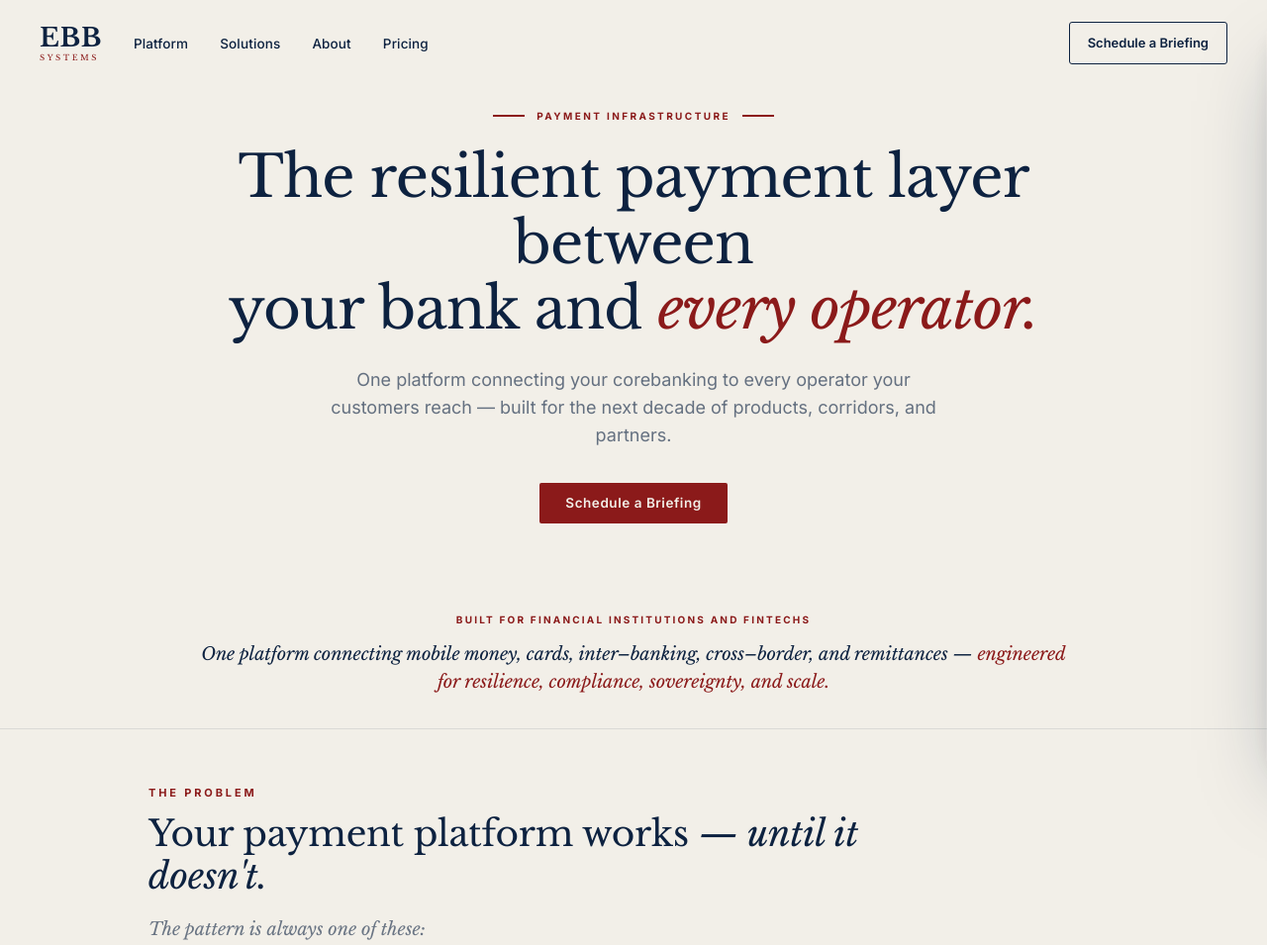
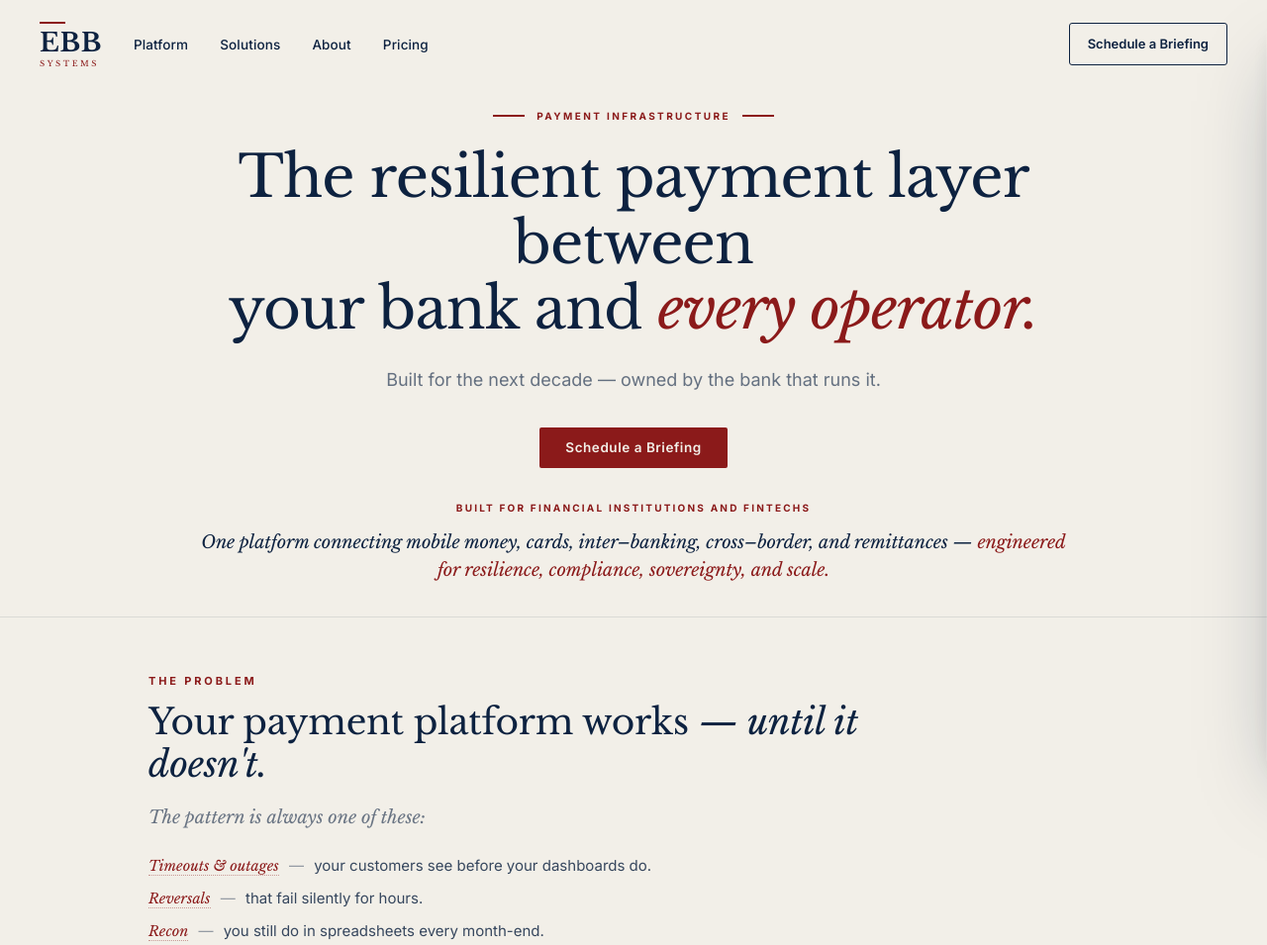
Before and after one commit to kengatimu/engineeredbybytes.com, a plain HTML site: page mockup-hero.html in a window 1280 px wide. Shown: the top 955 px of the page at 99% size. Drawn offline with nearby package versions, Linux system fonts and the light colour scheme.

Commit message:
hero v2 polish round 2: 3 fixes
1. NAV WORDMARK now has the crimson rule above it
   - Added ::before pseudo-element: 26px x 1.5px crimson bar
   - Sits above "EBB" with 6px margin
   - Matches the EBB letterhead identity (rule + EBB + small caps Systems)
   - Logo now looks like the real EBB brand, not a generic wordmark

2. SUB-HEADLINE rewritten so it doesn't mirror the prose strip
   - Was: "One platform connecting your corebanking to every operator
     your customers reach — built for the next decade of products,
     corridors, and partners."
   - Now: "Built for the next decade — owned by the bank that runs it."
   - Both lines previously started "One platform connecting..." and used
     the same em-dash + list structure. Now sub is short brand statement;
     prose strip below handles the specifics. Two different jobs.

3. SPACING between CTA and prose strip drastically reduced
   - Removed min-height: 100vh from .hero2 (was forcing strip to viewport
     bottom via justify-content: space-between)
   - Removed flex column + justify-content from .hero2
   - Proof margin-top: 40px → 32px
   - .hero2 now sizes naturally; prose strip sits right under the CTA
     where it belongs, not 200px of empty whitespace below

Co-Authored-By: Claude Opus 4.7 <noreply@anthropic.com>

```diff
--- a/mockup-hero.html
+++ b/mockup-hero.html
@@ -96,6 +96,15 @@
       line-height: 1;
       transition: opacity 0.3s var(--ease);
     }
+    /* Small crimson rule above the wordmark — matches the EBB letterhead identity */
+    .nav__brand::before {
+      content: '';
+      display: block;
+      width: 26px;
+      height: 1.5px;
+      background: var(--crimson);
+      margin-bottom: 6px;
+    }
     .nav__brand-ebb {
       font-family: var(--font-display);
       font-weight: 700;
@@ -111,7 +120,7 @@
       color: var(--crimson);
       letter-spacing: 0.32em;
       text-transform: uppercase;
-      margin-top: 3px;
+      margin-top: 4px;
     }
 
     .nav__links {
@@ -458,13 +467,12 @@
 
     /* =============================================================
        PROSE STRIP (replaces the previous numeric proof bar)
-       Two lines: small caps audience tag + editorial prose statement
-       Now lives as part of the hero (no horizontal rule above it)
+       Sits directly under the hero CTA, part of the hero footer
        ============================================================= */
     .proof {
-      margin-top: 40px;
+      margin-top: 32px;
       width: 100%;
-      padding: 0 24px 32px;
+      padding: 0 24px;
     }
     .proof__inner {
       max-width: 900px;
@@ -1423,12 +1431,11 @@
        calm typography-led intro before the page starts working hard.
        ============================================================= */
     .hero2 {
-      padding: 56px 24px 0;
+      padding: 56px 24px 32px;
       background: var(--cream-warm);
       color: var(--navy);
-      min-height: calc(100vh - 64px);
-      display: flex; flex-direction: column;
-      justify-content: space-between;
+      /* No min-height: 100vh — let content size naturally so the proof
+         strip sits right under the CTA, not pushed to the viewport bottom */
     }
     .hero2__container {
       max-width: 1100px;
@@ -1811,7 +1818,7 @@
       <div class="hero2__copy">
         <span class="hero2__eyebrow">payment infrastructure</span>
         <h1 class="hero2__heading">The resilient payment layer between<br>your bank and <em>every operator.</em></h1>
-        <p class="hero2__sub">One platform connecting your corebanking to every operator your customers reach &mdash; built for the next decade of products, corridors, and partners.</p>
+        <p class="hero2__sub">Built for the next decade &mdash; owned by the bank that runs it.</p>
         <div class="hero2__cta">
           <a href="#talk" class="hero2__btn">Schedule a Briefing</a>
         </div>
```
